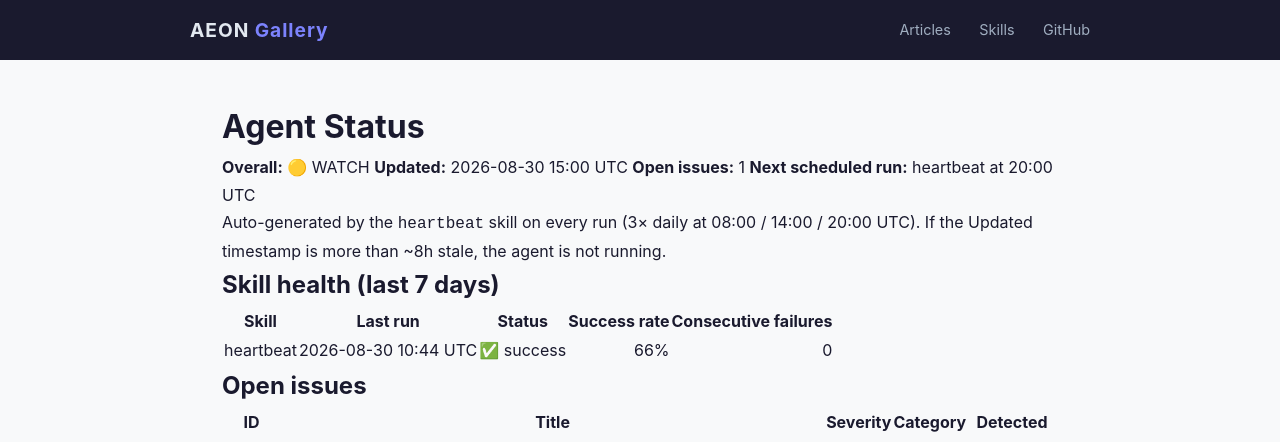
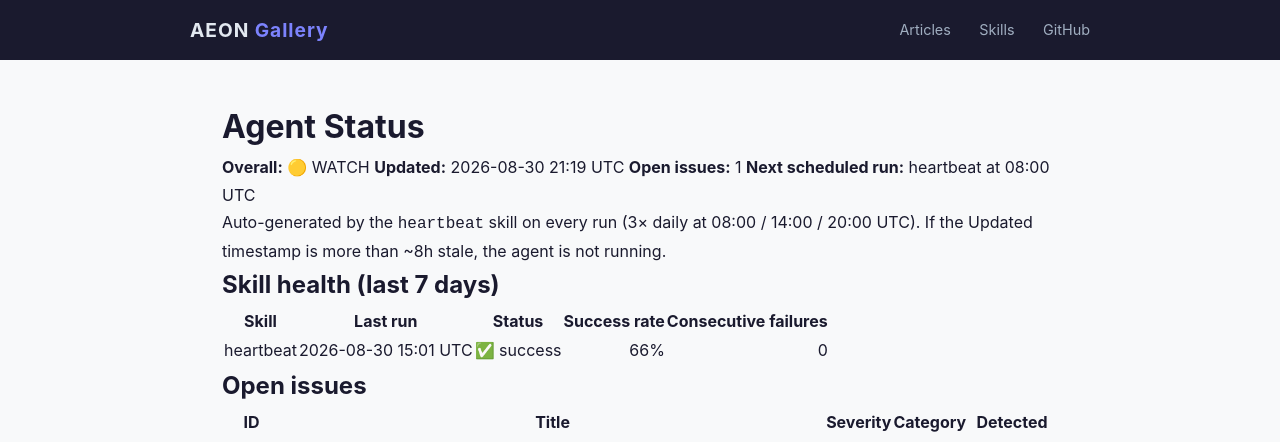
Before and after one commit to RickCrosschain/aeon, a Jekyll site: the page built from docs/status.md, in a window 1280 px wide. Shown: the top 442 px of the page. Built offline with Jekyll 4.4.1, drawn with Linux system fonts in a browser that asks for light colours.

Commit message:
chore(heartbeat): auto-commit 2026-08-30

```diff
--- a/docs/status.md
+++ b/docs/status.md
@@ -7,9 +7,9 @@
 # Agent Status
 
 **Overall:** 🟡 WATCH
-**Updated:** 2026-08-30 15:00 UTC
+**Updated:** 2026-08-30 21:19 UTC
 **Open issues:** 1
-**Next scheduled run:** heartbeat at 20:00 UTC
+**Next scheduled run:** heartbeat at 08:00 UTC
 
 Auto-generated by the `heartbeat` skill on every run (3× daily at 08:00 / 14:00 / 20:00 UTC). If the Updated timestamp is more than ~8h stale, the agent is not running.
 
@@ -17,7 +17,7 @@
 
 | Skill | Last run | Status | Success rate | Consecutive failures |
 |-------|----------|--------|-------------:|---------------------:|
-| heartbeat | 2026-08-30 10:44 UTC | ✅ success | 66% | 0 |
+| heartbeat | 2026-08-30 15:01 UTC | ✅ success | 66% | 0 |
 
 ## Open issues
 
--- a/memory/token-usage.csv
+++ b/memory/token-usage.csv
@@ -201,3 +201,4 @@
 2026-08-29,heartbeat,claude-opus-4-8,2112,3839,244140,42236
 2026-08-30,heartbeat,claude-opus-4-8,2112,3493,297183,55060
 2026-08-30,heartbeat,claude-opus-4-8,2116,5805,431886,57867
+2026-08-30,heartbeat,claude-opus-4-8,2112,4172,298993,56130
```
Also changed, not shown: memory/logs/2026-08-30.md (+11 -0 lines), .outputs/heartbeat.md.
